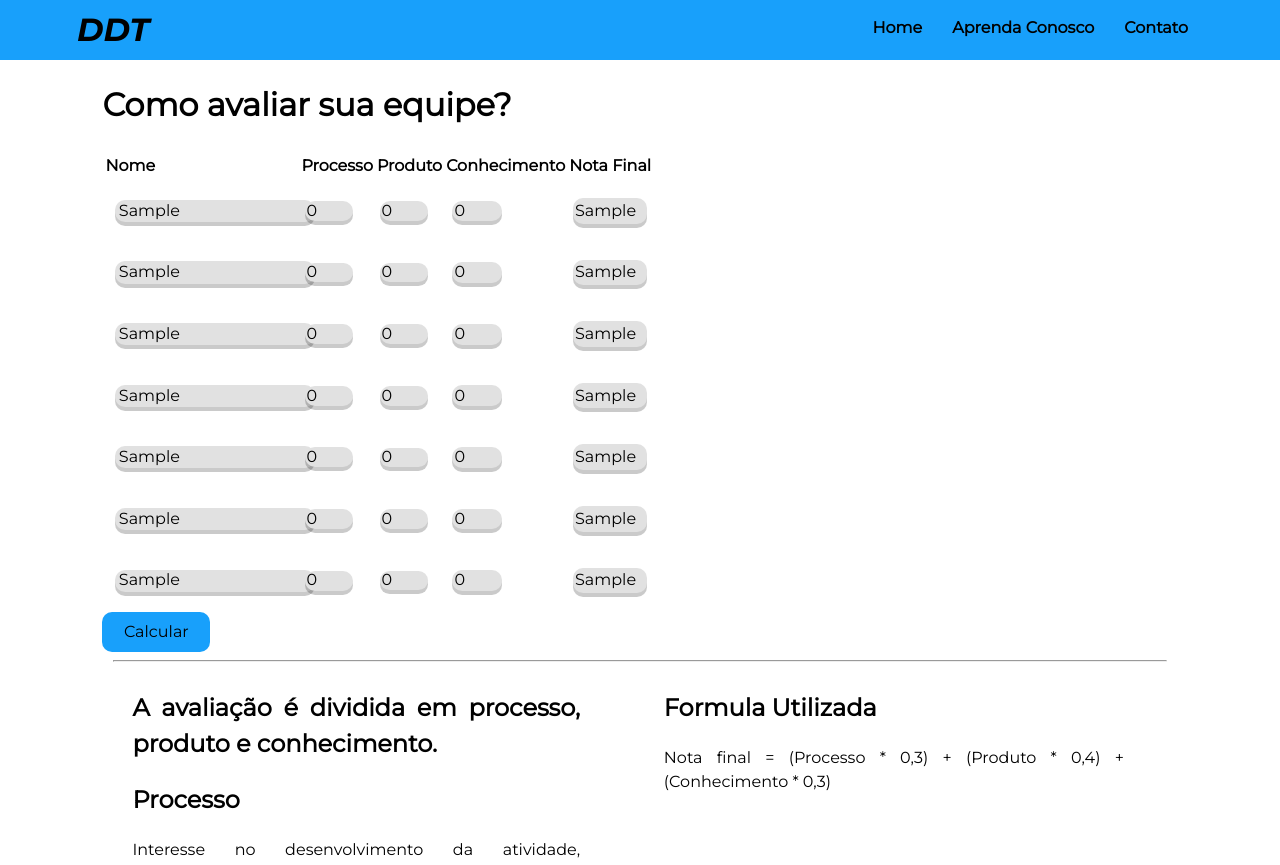
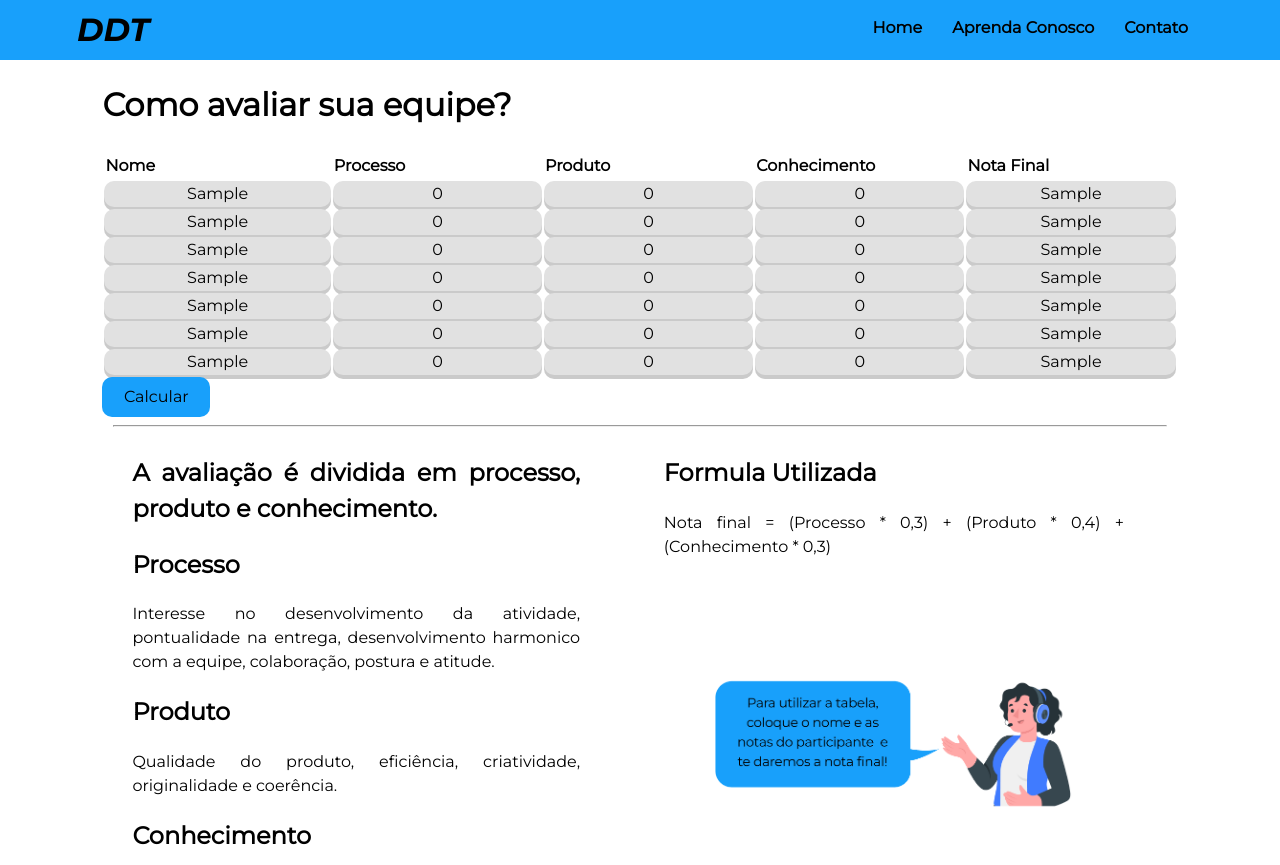
Before and after one commit to erickhoawata/DDT-1-Sem, a Flask app: template templates/Avaliações.html in a window 1280 px wide. Shown: the top 865 px of the page. Run offline with Flask 3, Linux system fonts and the light colour scheme; the template is opened without the code that fills it: most values are stand-ins (such as "Sample title", 1, 10 or a date in 2020).

Commit message:
tabela quase pronta

```diff
--- a/app.py
+++ b/app.py
@@ -1,4 +1,4 @@
-from flask import Flask, request ,render_template, make_response
+from flask import Flask, request ,render_template
 
 app = Flask("__name__")
 
--- a/static/css/styles.css
+++ b/static/css/styles.css
@@ -199,15 +199,35 @@ h4{
 }
 
 /* TABELA */
+input[type=number]::-webkit-inner-spin-button {
+    -webkit-appearance: none;
+
+}
+input[type=number] {
+   -moz-appearance: textfield;
+   appearance: textfield;
+
+}
+input{
+    background-color: #e1e1e1;
+    border: none;
+    text-align: center;
+}
+p[type=number]{
+    padding: 0%;
+    margin: 0%;
+    text-align: center;
+}
 .pedaço{
-    margin-left: 5%;
-    margin-right: 5%;
     background-color: #E1E1E1;
     border-radius: 10px;
     border: none;
     box-sizing: border-box;
     box-shadow: 0px 4px 0px 0px #00000035;
-    padding: 1% 2%;
+    margin: 5%;
+    width: 17%;
+    height: 0.2%;
+    text-align: center;
 }
 .botenviar{
     background-color: #18a0fb;
--- a/templates/Avaliações.html
+++ b/templates/Avaliações.html
@@ -15,70 +15,67 @@
     <div class="corpo">
         <!--  Introdução da página de Avaliações  -->
         <h1>Como avaliar sua equipe?</h1>
-        <div class="containertable">
             <form method="post">
                 <table>
                     <tr>
-                        <th class="coluna">Nome</th>
-                        <th class="coluna">Processo</th>
-                        <th class="coluna">Produto</th>
-                        <th class="coluna">Conhecimento</th>
-                        <th class="coluna">Nota Final</th>
+                        <th >Nome</th>
+                        <th >Processo</th>
+                        <th >Produto</th>
+                        <th >Conhecimento</th>
+                        <th >Nota Final</th>
                     </tr>
                     <tr style="padding: 0%;">
-                        <td > <input type="text"  name="n1" value="{{n1}}" class="pedaço"></td>
-                        <td > <input type="number" max="10" min="0" value="0" name="a1" class="pedaço"></td>
-                        <td > <input type="number" max="10" min="0" value="0" name="b1" class="pedaço"></td>
-                        <td > <input type="number" max="10" min="0" value="0" name="c1" class="pedaço"></td>
-                        <td > <p type="number" class="pedaço">{{ d1 }}</p></td>
+                        <td class="pedaço"> <input type="text"  name="n1" value="{{n1}}" class="nome"></td>
+                        <td class="pedaço"> <input type="number" max="10" min="0" value="0" name="a1" ></td>
+                        <td class="pedaço"> <input type="number" max="10" min="0" value="0" name="b1" ></td>
+                        <td class="pedaço"> <input type="number" max="10" min="0" value="0" name="c1" ></td>
+                        <td class="pedaço"> <p type="number">{{ d1 }}</p></td>
                     </tr>
                     <tr>
-                        <td > <input type="text"  name="n2" value="{{n2}}" class="pedaço"></td>
-                        <td > <input type="number" max="10" min="0" value="0" name="a2" class="pedaço"></td>
-                        <td > <input type="number" max="10" min="0" value="0" name="b2" class="pedaço"></td>
-                        <td > <input type="number" max="10" min="0" value="0" name="c2" class="pedaço"></td>
-                        <td > <p  type="number" class="pedaço">{{ d2 }}</p></td>
+                        <td class="pedaço"> <input type="text"  name="n2" value="{{n2}}" class="nome"></td>
+                        <td class="pedaço"> <input type="number" max="10" min="0" value="0" name="a2" ></td>
+                        <td class="pedaço"> <input type="number" max="10" min="0" value="0" name="b2" ></td>
+                        <td class="pedaço"> <input type="number" max="10" min="0" value="0" name="c2" ></td>
+                        <td class="pedaço"> <p  type="number" >{{ d2 }}</p></td>
                     </tr>
                     <tr>
-                        <td> <input type="text"  name="n3" value="{{n3}}" class="pedaço"></td>
-                        <td> <input type="number" max="10" min="0" value="0" name="a3" class="pedaço"></td>
-                        <td> <input type="number" max="10" min="0" value="0" name="b3" class="pedaço"></td>
-                        <td> <input type="number" max="10" min="0" value="0" name="c3" class="pedaço"></td>
-                        <td> <p  type="number" class="pedaço">{{ d3 }}</p></td>
+                        <td class="pedaço"> <input type="text"  name="n3" value="{{n3}}" class="nome"></td>
+                        <td class="pedaço"> <input type="number" max="10" min="0" value="0" name="a3" ></td>
+                        <td class="pedaço"> <input type="number" max="10" min="0" value="0" name="b3" ></td>
+                        <td class="pedaço"> <input type="number" max="10" min="0" value="0" name="c3" ></td>
+                        <td class="pedaço"> <p  type="number">{{ d3 }}</p></td>
                     </tr>
                     <tr>
-                        <td> <input type="text"  name="n4" value="{{n4}}" class="pedaço"></td>
-                        <td> <input type="number" max="10" min="0" value="0" name="a4" class="pedaço"></td>
-                        <td> <input type="number" max="10" min="0" value="0" name="b4" class="pedaço"></td>
-                        <td> <input type="number" max="10" min="0" value="0" name="c4" class="pedaço"></td>
-                        <td> <p  type="number" class="pedaço">{{ d4 }}</p></td>
+                        <td class="pedaço"> <input type="text"  name="n4" value="{{n4}}" class="nome"></td>
+                        <td class="pedaço"> <input type="number" max="10" min="0" value="0" name="a4" ></td>
+                        <td class="pedaço"> <input type="number" max="10" min="0" value="0" name="b4" ></td>
+                        <td class="pedaço"> <input type="number" max="10" min="0" value="0" name="c4" ></td>
+                        <td class="pedaço"> <p  type="number">{{ d4 }}</p></td>
                     </tr>
                     <tr>
-                        <td> <input type="text"  name="n5" value="{{n5}}" class="pedaço"></td>
-                        <td> <input type="number" max="10" min="0" value="0" name="a5" class="pedaço"></td>
-                        <td> <input type="number" max="10" min="0" value="0" name="b5" class="pedaço"></td>
-                        <td> <input type="number" max="10" min="0" value="0" name="c5" class="pedaço"></td>
-                        <td> <p  type="number" class="pedaço">{{ d5 }}</p></td>
+                        <td class="pedaço"> <input type="text"  name="n5" value="{{n5}}" class="nome"></td>
+                        <td class="pedaço"> <input type="number" max="10" min="0" value="0" name="a5"></td>
+                        <td class="pedaço"> <input type="number" max="10" min="0" value="0" name="b5" ></td>
+                        <td class="pedaço"> <input type="number" max="10" min="0" value="0" name="c5" ></td>
+                        <td class="pedaço"> <p  type="number" >{{ d5 }}</p></td>
                     </tr>
                     <tr>
-                        <td> <input type="text"  name="n6" value="{{n6}}" class="pedaço"></td>
-                        <td> <input type="number" max="10" min="0" value="0" name="a6" class="pedaço"></td>
-                        <td> <input type="number" max="10" min="0" value="0" name="b6" class="pedaço"></td>
-                        <td> <input type="number" max="10" min="0" value="0" name="c6" class="pedaço"></td>
-                        <td> <p  type="number" class="pedaço">{{ d6 }}</p></td>
+                        <td class="pedaço"> <input type="text"  name="n6" value="{{n6}}" class="nome"></td>
+                        <td class="pedaço"> <input type="number" max="10" min="0" value="0" name="a6"></td>
+                        <td class="pedaço"> <input type="number" max="10" min="0" value="0" name="b6"></td>
+                        <td class="pedaço"> <input type="number" max="10" min="0" value="0" name="c6"></td>
+                        <td class="pedaço"> <p type="number" >{{ d6 }}</p></td>
                     </tr>
                     <tr>
-                        <td> <input type="text"  name="n7" value="{{n7}}" class="pedaço"></td>
-                        <td> <input type="number" max="10" min="0" value="0" name="a7" class="pedaço"></td>
-                        <td> <input type="number" max="10" min="0" value="0" name="b7" class="pedaço"></td>
-                        <td> <input type="number" max="10" min="0" value="0" name="c7" class="pedaço"></td>
-                        <td> <p  type="number" class="pedaço">{{ d7 }}</p></td>
+                        <td class="pedaço"> <input type="text"  name="n7" value="{{n7}}" class="nome"></td>
+                        <td class="pedaço"> <input type="number" max="10" min="0" value="0" name="a7"></td>
+                        <td class="pedaço"> <input type="number" max="10" min="0" value="0" name="b7"></td>
+                        <td class="pedaço"> <input type="number" max="10" min="0" value="0" name="c7"></td>
+                        <td class="pedaço"> <p type="number" >{{ d7 }}</p></td>
                     </tr>
                 </table>
                 <input type="submit" class="botenviar" value="Calcular">
             </form>
-        </div>
-
         <hr>
 
         <!--  Conteúdo  -->
```
